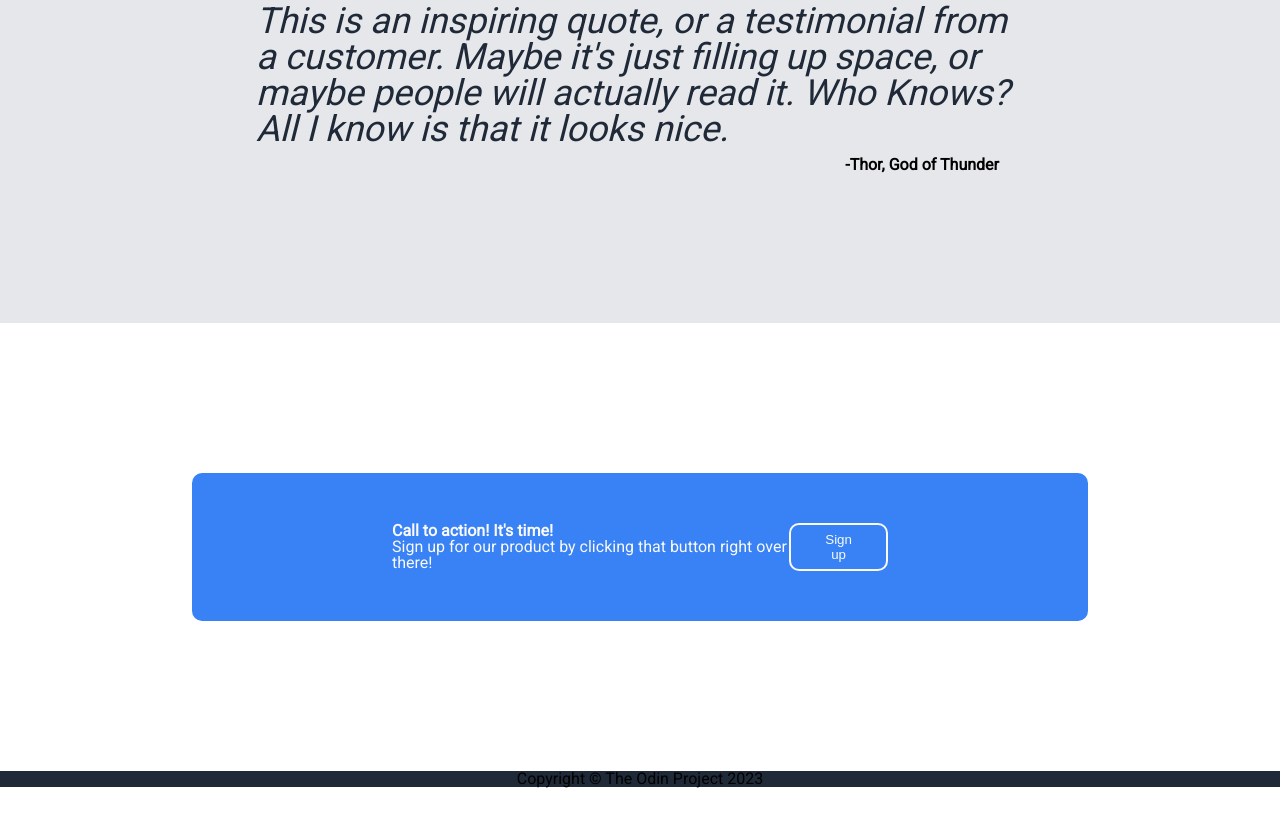
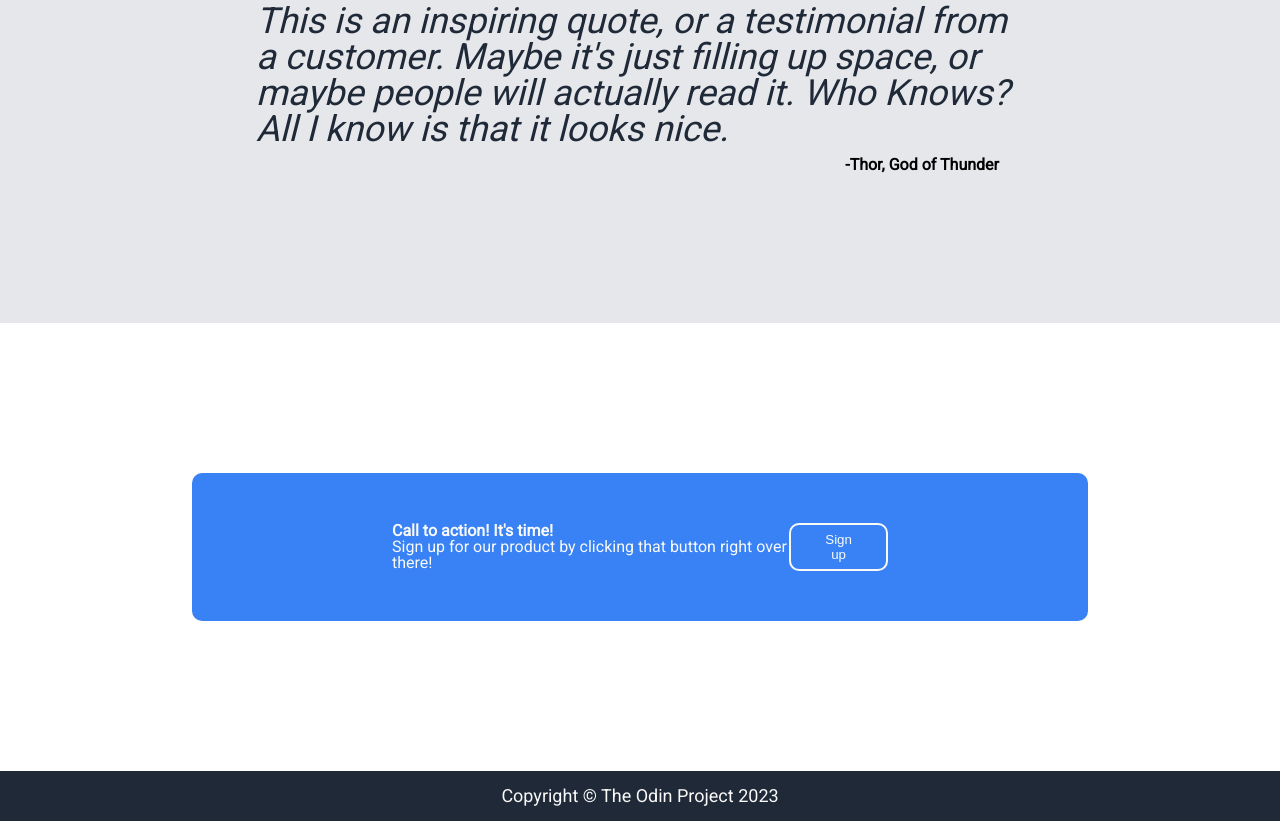
Before and after one commit to ramon-b-oliveira/odin-landing-page, a plain HTML site: page index.html in a window 1280 px wide. Shown: the part 1206-2027 px from the top of the page. Before the commit the page ends 1994 px from the top, so only its background shows below. Drawn offline with Linux system fonts and the light colour scheme.

Commit message:
style footer

```diff
--- a/assets/css/style.css
+++ b/assets/css/style.css
@@ -2,7 +2,7 @@
 
 .header,
 .main,
-footer {
+.footer {
     background-color: #1f2937;
 }
 
@@ -198,3 +198,12 @@ header ol {
     border: #f9faf8 solid 2px;
     border-radius: 10px;
 }
+
+.footer {
+    display: flex;
+    align-items: center;
+    justify-content: center;
+    color: #f9f9f9;
+    font-size: 18px;
+    height: 50px;
+}
--- a/index.html
+++ b/index.html
@@ -77,7 +77,7 @@
             <button>Sign up</button>
         </div>
     </div>
-    <footer>
+    <footer class="footer">
         Copyright © The Odin Project 2023
     </footer>
 </body>
```
